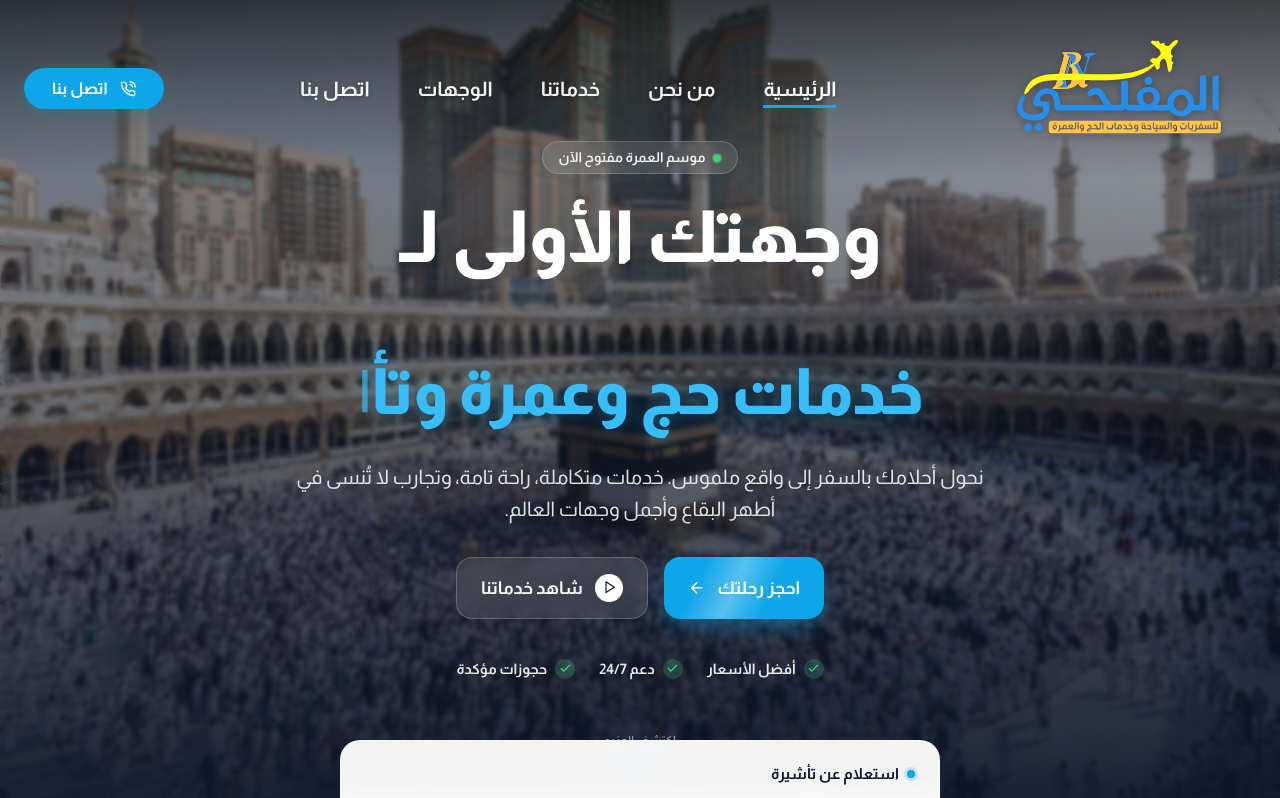
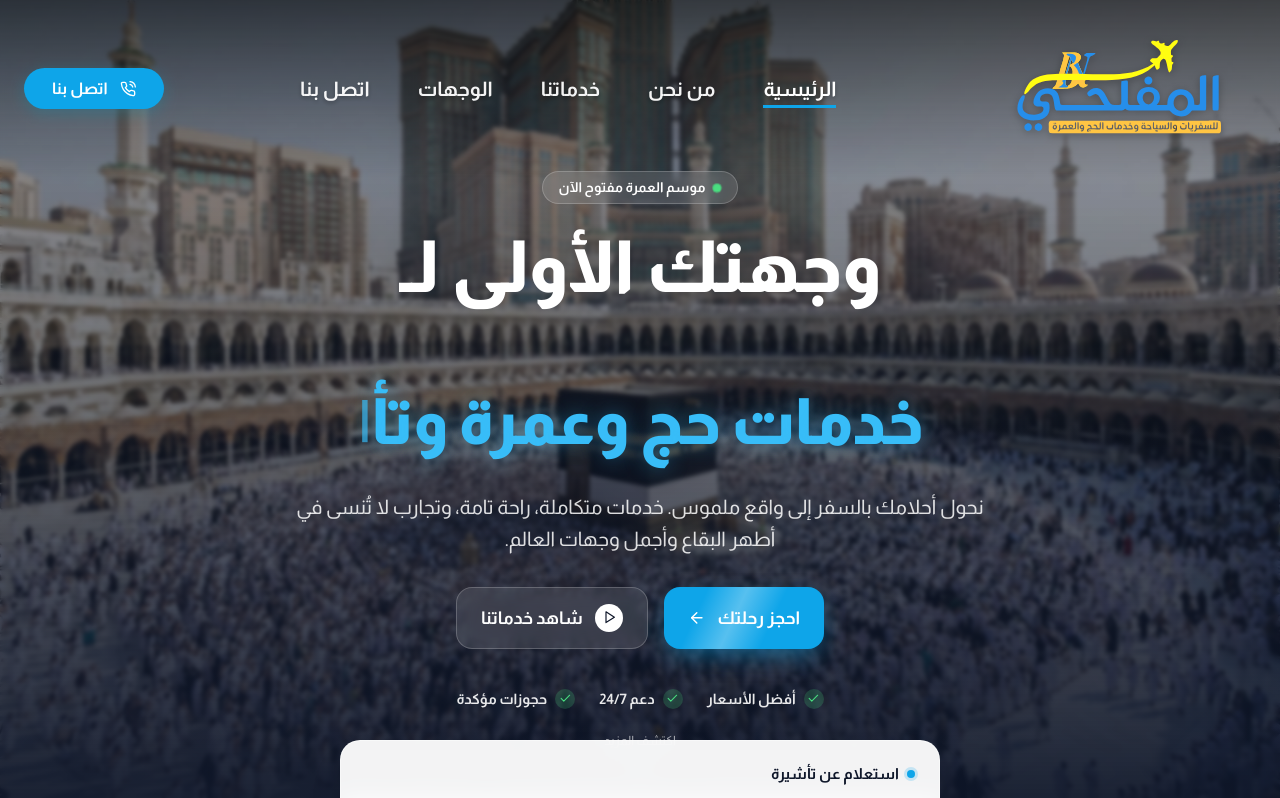
Before and after one commit to Nakip9/mufleh_1, a React (Vite) app: page / in a window 1280 px wide. Shown: the top 798 px of the page. Built offline with nearby package versions, Linux system fonts and the light colour scheme; no server answers.

Commit message:
fixed the navbar with the hero sectoin

```diff
--- a/src/components/sections/Hero/Hero.css
+++ b/src/components/sections/Hero/Hero.css
@@ -76,7 +76,7 @@
   font-weight: 700;
   backdrop-filter: blur(10px);
   animation: fadeInDown 0.8s ease-out;
-  margin-top: 60px; /* Pushed down for mobile visibility */
+  margin-top: 120px; /* INCREASED: Pushed down significantly to clear mobile navbar (approx 100px height) */
 }
 
 .pulse-dot {
```
